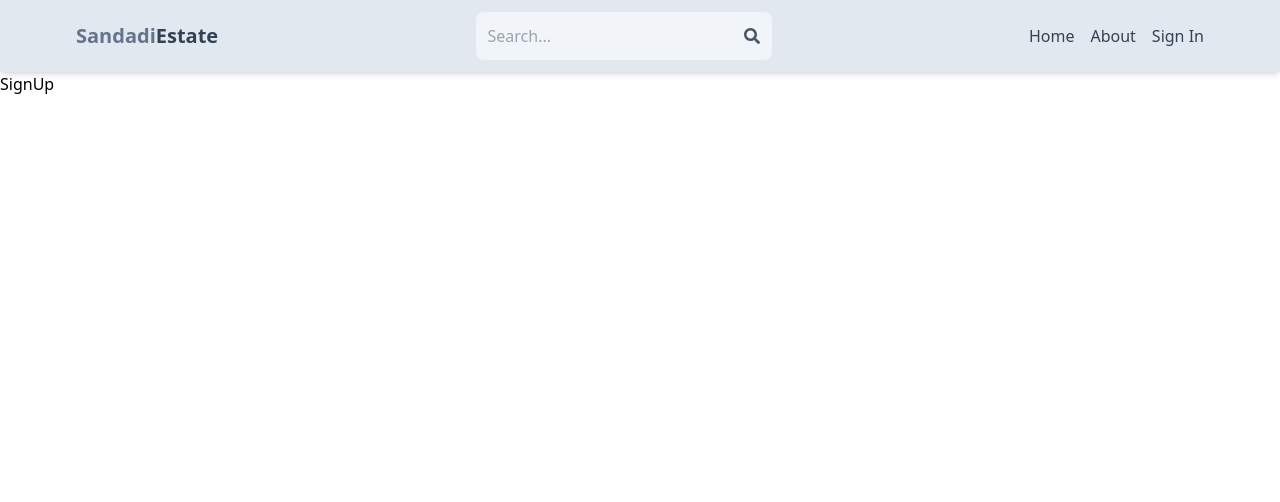
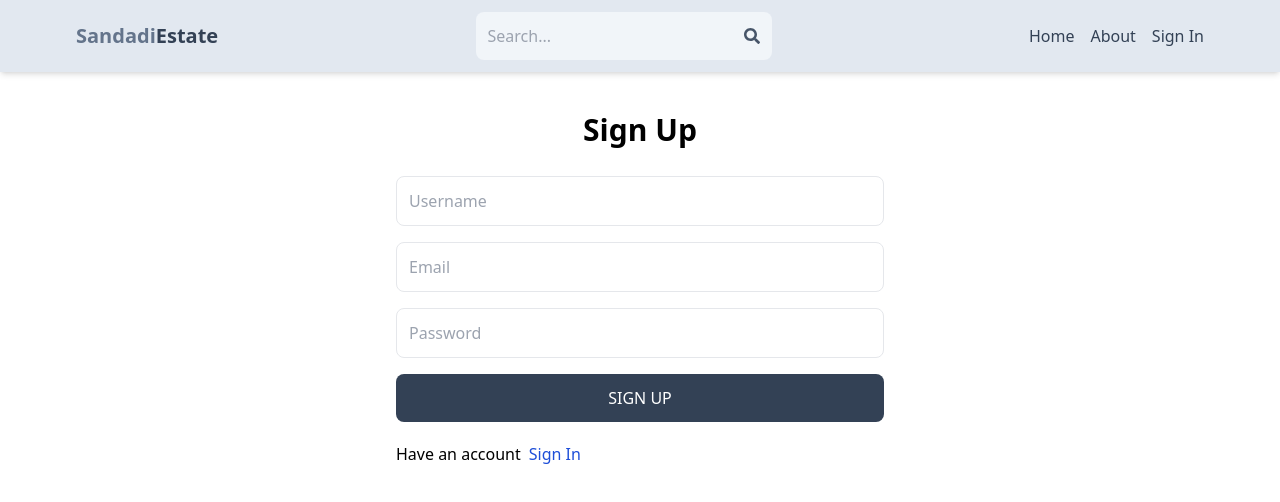
Before and after one commit to sreenusandadi/real-estate-app, a React (Vite) app in the folder client/: page /sign-up in a window 1280 px wide. Shown: the top 502 px of the page. Built offline with nearby package versions, Linux system fonts and the light colour scheme.

Commit message:
signup page design and functionality

```diff
--- a/client/src/pages/SignUp.jsx
+++ b/client/src/pages/SignUp.jsx
@@ -1,5 +1,81 @@
-import React from "react";
+import { useState } from "react";
+import { Link, useNavigate } from "react-router-dom";
 
 export default function SignUp() {
-  return <div>SignUp</div>;
+  const [loading, setLoading] = useState(false);
+  const [error, setError] = useState(null);
+  const [formData, setFormData] = useState({});
+
+  const navigate = useNavigate();
+  const changeHandler = (e) => {
+    setFormData({
+      ...formData,
+      [e.target.id]: e.target.value,
+    });
+  };
+
+  const handleSubmit = async (e) => {
+    e.preventDefault();
+    try {
+      setLoading(true);
+      const res = await fetch("/api/auth/signup", {
+        method: "POST",
+        headers: {
+          "content-type": "application/json",
+        },
+        body: JSON.stringify(formData),
+      });
+      const data = await res.json();
+      setLoading(false);
+      if (data.success == false) {
+        setError(data.message);
+        return;
+      }
+      setError(null);
+      navigate("/sign-in");
+      console.log(data);
+    } catch (error) {
+      setError(error.message);
+      setLoading(false);
+    }
+  };
+
+  return (
+    <div className="p-3 max-w-lg mx-auto">
+      <h1 className="text-center font-semibold text-3xl my-7">Sign Up</h1>
+      <form onSubmit={handleSubmit} className="flex flex-col gap-4">
+        <input
+          type="text"
+          placeholder="Username"
+          className="border p-3 rounded-lg"
+          id="username"
+          onChange={changeHandler}
+        />
+        <input
+          type="email"
+          placeholder="Email"
+          className="border p-3 rounded-lg"
+          id="email"
+          onChange={changeHandler}
+        />
+        <input
+          type="password"
+          placeholder="Password"
+          className="border p-3 rounded-lg"
+          id="password"
+          onChange={changeHandler}
+        />
+        <button className="p-3 rounded-lg bg-slate-700 text-white uppercase hover:opacity-95 disabled:opacity-80">
+          {loading ? "Loading..." : "Sign Up"}
+        </button>
+      </form>
+      <div className="flex gap-2 mt-5">
+        <p>Have an account</p>
+        <Link to="/sign-in">
+          <span className="text-blue-700">Sign In</span>
+        </Link>
+      </div>
+      {error && <p className="text-red-500 mt-5">{error}</p>}
+    </div>
+  );
 }
--- a/client/vite.config.js
+++ b/client/vite.config.js
@@ -1,7 +1,15 @@
-import { defineConfig } from 'vite'
-import react from '@vitejs/plugin-react-swc'
+import { defineConfig } from "vite";
+import react from "@vitejs/plugin-react-swc";
 
 // https://vitejs.dev/config/
 export default defineConfig({
+  server: {
+    proxy: {
+      "/api": {
+        target: "http://localhost:3000",
+        secure: false,
+      },
+    },
+  },
   plugins: [react()],
-})
+});
```
